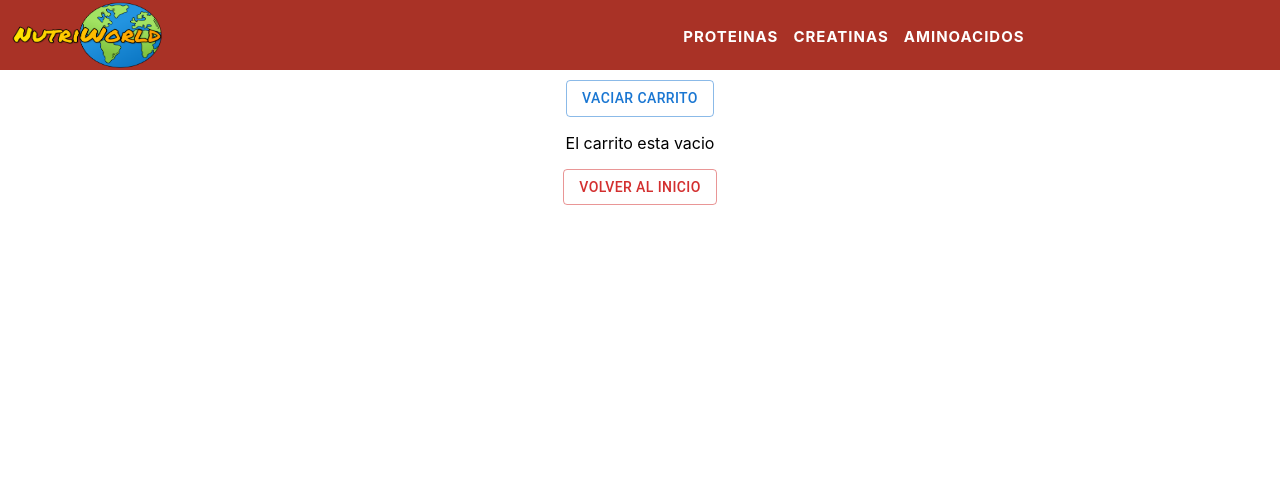
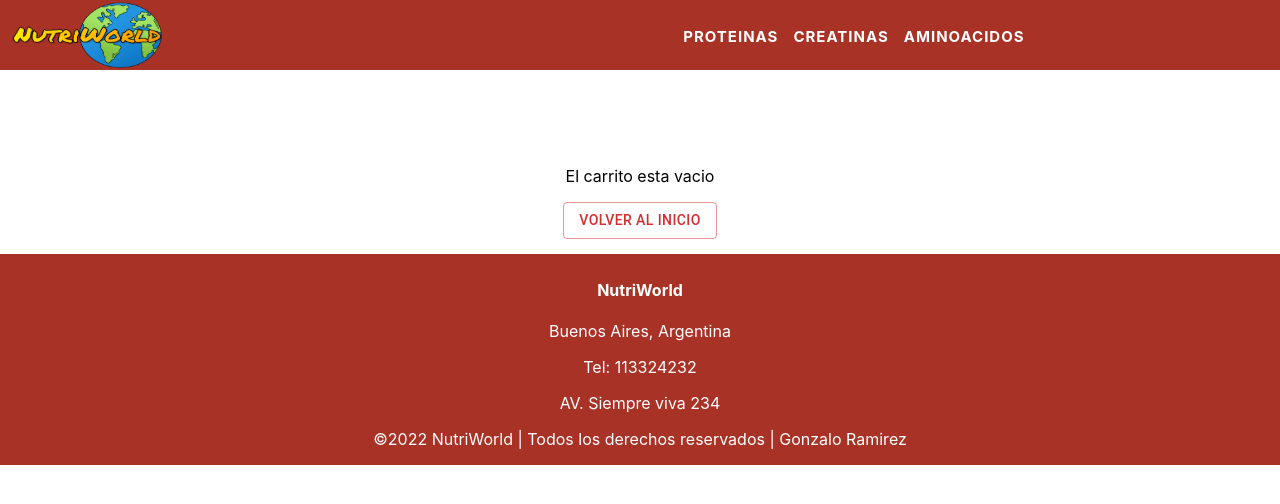
Before and after one commit to Gonzalo-e-ramirez/Nutriworld-Ramirez, a React (Create React App) app: page /cart in a window 1280 px wide. Shown: the top 504 px of the page. Built offline with nearby package versions, Linux system fonts and the light colour scheme.

Commit message:
Workshop final

```diff
--- a/src/App.css
+++ b/src/App.css
@@ -1,5 +1,8 @@
 .App {
   text-align: center;
+  display: flex;
+  flex-direction: column;
+  min-height: 100vh;
 }
 
 .App-logo {
--- a/src/App.js
+++ b/src/App.js
@@ -1,6 +1,7 @@
 import './App.css';
 
 import Navbar from './components/Navbar';
+import Footer from './components/Footer';
 import ItemListContainer from './components/ItemListContainer';
 import ItemDetailContainer from './components/ItemDetailContainer';
 import Cart from './components/Cart';
@@ -19,6 +20,7 @@ function App() {
           <Route path='/item/:id' element={<ItemDetailContainer />} />
           <Route path='/cart' element={<Cart />} />
         </Routes>
+        <Footer/>
         </BrowserRouter>
         </CartContextProvider>
     </div>
--- a/src/components/Cart.js
+++ b/src/components/Cart.js
@@ -36,7 +36,7 @@ const Cart = () => {
 
         createOrderInFirestore()
         .then(result => {
-            alert("Se creo su orden"+result.id)
+            alert("Se creo su orden "+result.id)
             productos.cartList.forEach(async(item)=>{
                 const changeStock = doc(db, "products", item.id);
                 await updateDoc(changeStock, {
@@ -51,13 +51,18 @@ const Cart = () => {
 
     return(
         <>
-        <Button variant="outlined" onClick={productos.clear} className="botonEliminar">Vaciar Carrito</Button>
+        {
+            productos.cartList.length === 0
+            ?<nav/>
+            :<Button variant="outlined" onClick={productos.clear} className="botonEliminar">Vaciar Carrito</Button>
+            }
+
         <Stack spacing={0}>
             {productos.cartList.map(item =><div className="carrito"><br/><Card variant="outlined"><img src={item.image} alt="producto" className="producto" /><h2 className="carrito">{item.name}</h2> <h3 className="carrito">Cantidad: {item.qty}</h3><h3 className="carrito">Precio: ${item.cost}</h3><Button variant="outlined" color="error" onClick={() => productos.removeItem(item.id)}>Eliminar producto</Button></Card> </div>)}
         </Stack>
             {
                 productos.cartList.length === 0
-            ?<div><p>El carrito esta vacio</p><Link to="/"><Button variant="outlined" color="error">Volver al inicio</Button></Link></div>
+            ?<div className="vacio"><p>El carrito esta vacio</p><Link to="/"><Button variant="outlined" color="error">Volver al inicio</Button></Link></div>
             :<Card variant="outlined"><h3>Total: ${productos.subtotal}</h3> <Button variant="outlined" onClick={() => createOrder()}>Terminar mi compra</Button></Card>
             }
         </>
--- /dev/null
+++ b/src/components/Footer.js
@@ -0,0 +1,32 @@
+import React from "react";
+import '../style/Footer.css';
+
+const Footer = () =>{
+
+    return(
+        <div className="main">
+            <div className="conteiner">
+                <div className="row">
+                    <div className="col">
+                        <h4>NutriWorld</h4>
+                        <div className="list-unstyled">
+                            <p>Buenos Aires, Argentina</p>
+                            <p>Tel: 113324232</p>
+                            <p>AV. Siempre viva 234</p>
+                        </div>
+                    </div>
+                </div>
+                <div className="row">
+                    <p className="final">
+                        &copy;{new Date().getFullYear()} NutriWorld | Todos los derechos reservados | Gonzalo Ramirez
+                    </p>
+
+                </div>
+
+            </div>
+
+        </div>
+    )
+}
+
+export default Footer
--- a/src/components/ItemCount.js
+++ b/src/components/ItemCount.js
@@ -24,10 +24,15 @@ const ItemCount = (props) =>{
 
     return(
     <div >
-        <Button className="botonuno" variant="contained" size="small" onClick={incremento}>+</Button>
-        <Button className="botonuno" variant="text" size="small">{count}</Button>
-        <Button className="botonuno" variant="contained" size="small" onClick={decremento}>-</Button>
-        <Button className="botondos" variant="contained" color="success" size="small" onClick={() => props.onAdd(count)}>Agregar al Carrito</Button>
+        {
+            props.stock === 0
+            ? <Button variant="contained" disabled className="botondos">Sin Stock</Button>
+            :<div><Button className="botonuno" variant="contained" size="small" onClick={incremento}>+</Button>
+                <Button className="botonuno" variant="text" size="small">{count}</Button>
+                <Button className="botonuno" variant="contained" size="small" onClick={decremento}>-</Button>
+                <Button className="botondos" variant="contained" color="success" size="small" onClick={() => props.onAdd(count)}>Agregar al Carrito</Button>
+            </div>
+    }
     </div>
     )
 }
--- a/src/style/Cart.css
+++ b/src/style/Cart.css
@@ -12,3 +12,6 @@
     float: left;
 
 }
+.vacio{
+    float: left;
+}
--- /dev/null
+++ b/src/style/Footer.css
@@ -0,0 +1,11 @@
+.main{
+    color: white;
+    background-color: #A93226;
+    padding-top: 5px;
+    margin-top: 15px;
+    position: relative;
+    bottom: 0;
+    width: 100%;
+    text-decoration: none;
+    box-sizing: border-box;
+}
```
